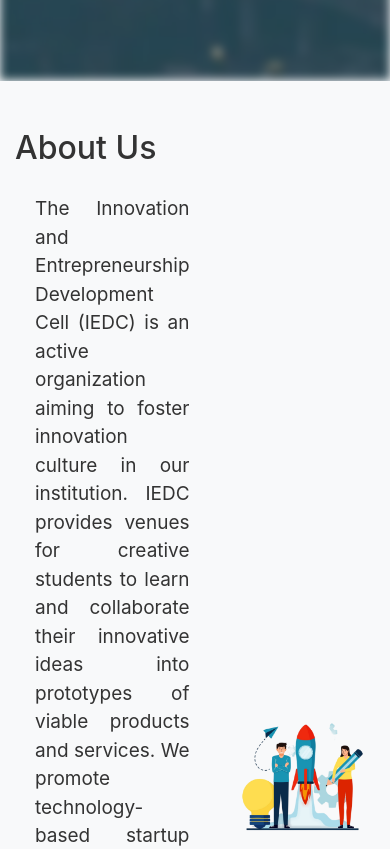
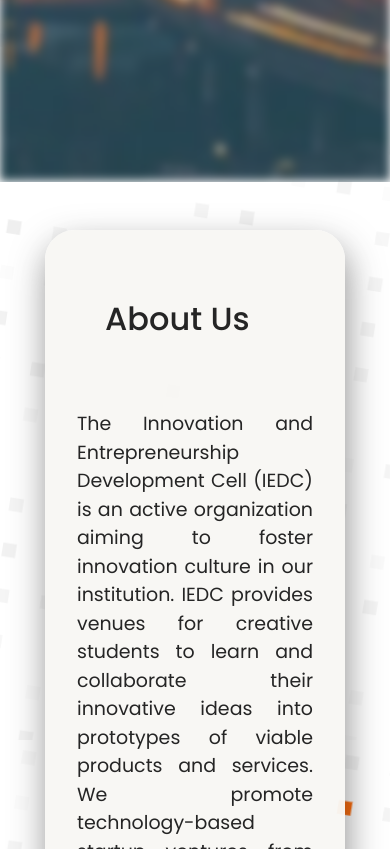
Before and after one commit to CodeHUB-Inc/iedc.cek, a plain HTML site: page index.html in a window 390 px wide. Shown: the part 760-1609 px from the top of the page. Drawn offline with nearby package versions, Linux system fonts and the light colour scheme.

Commit message:
2nd commit

```diff
--- a/index.html
+++ b/index.html
@@ -45,7 +45,7 @@
         </div>
     </div>
 
-    <div class="container mt-5">
+    <div class="container mt-5 home-container">
         <section id="about">
             <h2 class="about-heading">About Us</h2>
             <div class="about-container">
@@ -136,9 +136,12 @@
 
 
         <section id="events" class="mt-5">
-            <h2>Upcoming Events</h2>
+            <h2>Events</h2>
             <div class="container">
                 <div class="row">
+                    <div class="col-md-4">
+                        <img src="images/event5.jpeg" class="img-fluid mb-4" alt="Event 1">
+                    </div>
                     <div class="col-md-4">
                         <img src="images/event1.jpg" class="img-fluid mb-4" alt="Event 1">
                     </div>
--- a/styles.css
+++ b/styles.css
@@ -1,6 +1,10 @@
+
+@import url('https://fonts.googleapis.com/css2?family=Poppins:ital,wght@0,100;0,200;0,300;0,400;0,500;0,600;0,700;0,800;0,900;1,100;1,200;1,300;1,400;1,500;1,600;1,700;1,800;1,900&display=swap');
+
 body {
-    background-color: #f8f9fa;
+    background:url("/pattern-randomized.png");
     color: #333;
+    font-family: 'Poppins' , Times, serif;
 }
 
 header {
@@ -20,20 +24,22 @@ header {
 }
 
 .navbar-nav .nav-link:hover {
-    color: #ffcc00 !important;
+    color: #cccccc !important;
+    transition: all 0.3s ease;
 
 }
 
 .hero {
     position: relative;
     overflow: hidden;
-    color: white;
+    color: #FBFFF4;
     text-align: center;
-    height: 88vh;
+    height: 100vh;
     display: flex;
     flex-direction: column;
     justify-content: center;
     align-items: center;
+    margin-bottom: 12%;
 }
 
 .hero::before {
@@ -53,13 +59,23 @@ header {
 .hero p {
     position: relative;
     z-index: 2;
+    font-family:'Times New Roman';
+}
+#about{
+    padding: 10px;
+    background-color: #f8f7f4f6;
+    box-shadow: #33333389 2px 15px 35px;
+    border-radius: 1.85rem;
+    color: #252525;
+}
+#about h2 {
+    margin: 60px 0 50px 50px;
 }
 
 .about-container {
     display: grid;
     grid-template-columns: 1fr 1fr;
     gap: 20px;
-    align-items: center;
 }
 
 .about-text {
@@ -76,6 +92,24 @@ header {
     height: auto;
 }
 
+@media only screen and (max-width:768px) {
+    #about{
+        margin: 0 30px 0 30px;
+    }
+    .about-container{
+        display: grid;
+        grid-template-columns: 1fr;
+        padding:2px;
+    }
+    .about-text{
+        font-size: 1px;
+        text-align: inherit;
+        padding: 20px;
+    }
+    .hero h1{
+        font-size: 3rem;
+    }
+}
 
 
 
@@ -107,9 +141,6 @@ header {
 .card-text {
     color: #555;
 }
-
-
-
 
 
 
```
Also changed, not shown: images/event5.jpeg (added), pattern-randomized.png (added).
